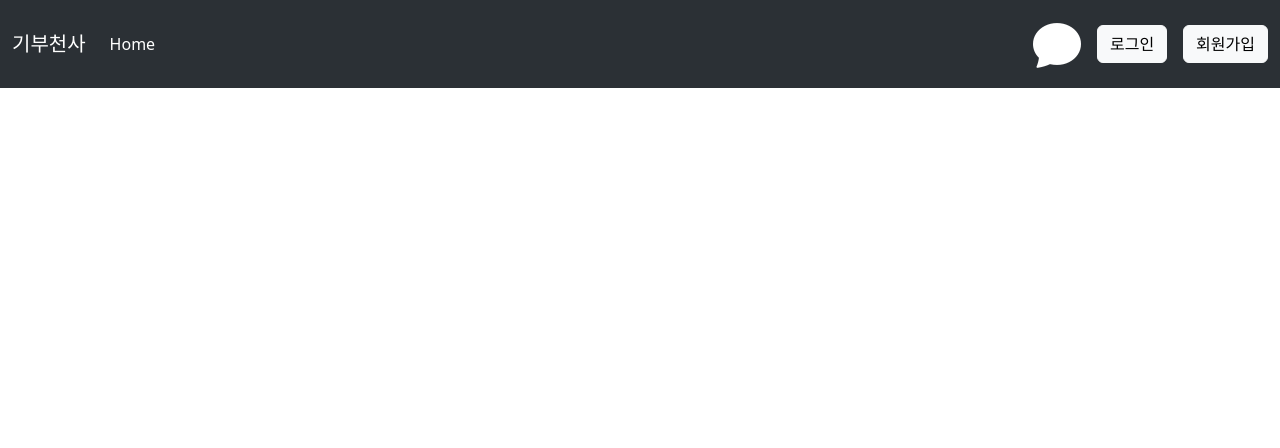
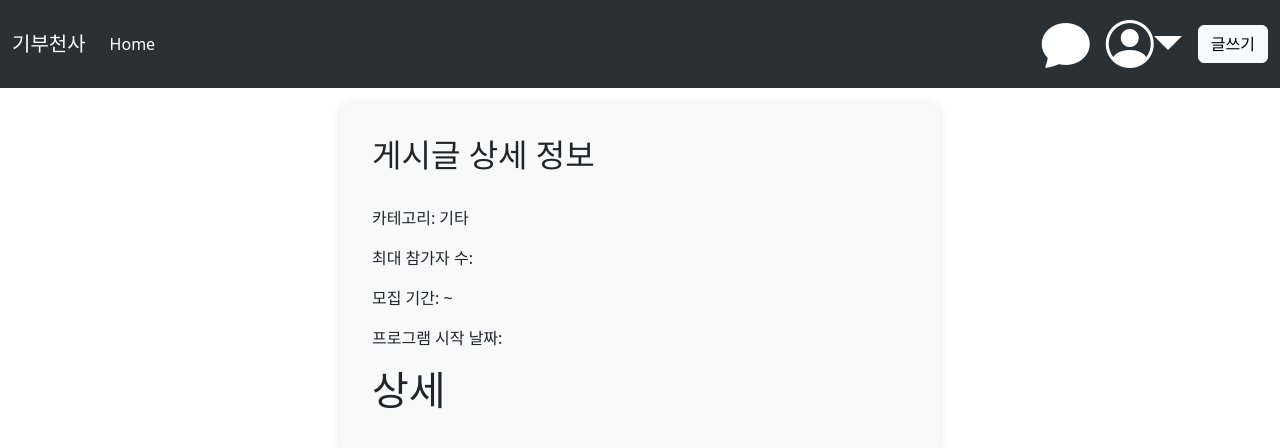
Before and after one commit to MinsFuture/webprogramming-team, a Vue app: page /board/1 in a window 1280 px wide. Before the commit this address had no page. Shown: the top 448 px of the page. Built offline with nearby package versions, Linux system fonts and the light colour scheme.

Commit message:
글 등록

```diff
--- a/src/components/CreatingBoardComp.vue
+++ b/src/components/CreatingBoardComp.vue
@@ -1,19 +1,21 @@
 <script>
+import axios from "axios";
+
 export default {
   name: "CreatingBoardComp",
   data() {
     return {
-      createdBoardRequestDto: {
+      ProgramSaveRequest: {
         title: '',
         content: '',
         category: '',
-        maxParticipants: 0,
-        recruitmentPeriodStart : '',
-        recruitmentPeriodEnd : '',
-        startDate: ''
+        maximum: 0,
+        recruitmentStartDate: '',
+        recruitmentEndDate: '',
+        programDate: ''
       },
+      files: [],
       isFormValid: false,
-      recruitmentPeriodValid: true
     }
   },
   methods: {
@@ -21,12 +23,35 @@ export default {
       event.preventDefault(); // 기본 제출 동작을 막습니다.
       // 양식 제출 전에 유효성 검사 실행
       this.checkFormValidity();
-      console.log(this.createdBoardRequestDto)
+      console.log(this.ProgramSaveRequest)
+      console.log(this.files)
 
       // 유효성 검사를 통과한 경우에만 제출
       if (this.isFormValid) {
         alert("글 등록에 성공하였습니다");
         // axios 요청 필요
+        let formData = new FormData();
+
+        formData.append('ProgramSaveRequest', JSON.stringify(this.ProgramSaveRequest));
+        for (let i = 0; i < this.files.length; i++) {
+          formData.append("files", this.files[i]);
+        }
+
+        axios
+            .post("http://localhost:8080/program", formData, {
+              headers: {
+                "Content-Type": "multipart/form-data"
+              }
+            })
+            .then((response) => {
+              console.log(response);
+              alert("글 등록에 성공하였습니다");
+              this.$router.push("/");
+            })
+            .catch((error) => {
+              console.error(error);
+              alert("글 등록에 실패하였습니다");
+            });
         this.$router.push("/");
       } else {
         // 유효성 검사를 통과하지 못한 경우 사용자에게 메시지 표시
@@ -34,20 +59,23 @@ export default {
       }
     },
 
+    handleFileChange(event) {
+      // 파일 선택 이벤트 핸들러
+      this.files = event.target.files;
+    },
+
     checkFormValidity() {
       // 모집 기간의 유효성 확인
-      this.recruitmentPeriodValid = this.createdBoardRequestDto.recruitmentPeriodStart !== '' &&
-          this.createdBoardRequestDto.recruitmentPeriodEnd !== '' &&
-          this.createdBoardRequestDto.recruitmentPeriodStart <= this.createdBoardRequestDto.recruitmentPeriodEnd;
+      this.recruitmentPeriodValid = this.ProgramSaveRequest.recruitmentStartDate !== '' &&
+          this.ProgramSaveRequest.recruitmentEndDate !== '' &&
+          this.ProgramSaveRequest.recruitmentStartDate <= this.ProgramSaveRequest.recruitmentEndDate;
 
       // 모든 필드가 유효한지 확인하여 isFormValid 업데이트
-      this.isFormValid = this.createdBoardRequestDto.title.trim().length > 0 &&
-          this.createdBoardRequestDto.content.trim().length > 0 &&
-          this.createdBoardRequestDto.category !== '' &&
-          this.createdBoardRequestDto.maxParticipants > 0 &&
-          this.recruitmentPeriodValid &&
-          this.createdBoardRequestDto.startDate !== '' &&
-          this.$refs.fileInput.files.length > 0;
+      this.isFormValid = this.ProgramSaveRequest.title.trim().length > 0 &&
+          this.ProgramSaveRequest.content.trim().length > 0 &&
+          this.ProgramSaveRequest.category !== '' &&
+          this.ProgramSaveRequest.maximum > 0 &&
+          this.ProgramSaveRequest.programDate !== ''
     }
   }
 }
@@ -59,7 +87,7 @@ export default {
     <form class="was-validated" @submit="submitForm">
       <div class="mb-3">
         <label for="title" class="form-label">제목</label>
-        <textarea v-model="createdBoardRequestDto.title" class="form-control" id="title"
+        <textarea v-model="ProgramSaveRequest.title" class="form-control" id="title"
                   placeholder="제목을 입력하세요" required style="height: 15px"></textarea>
         <div class="invalid-feedback">
           제목을 입력하세요
@@ -68,7 +96,7 @@ export default {
 
       <div class="mb-3">
         <label for="content" class="form-label">내용</label>
-        <textarea v-model="createdBoardRequestDto.content" class="form-control" id="content"
+        <textarea v-model="ProgramSaveRequest.content" class="form-control" id="content"
                   placeholder="내용을 입력하세요" required style="height: 200px"></textarea>
         <div class="invalid-feedback">
           내용을 입력하세요
@@ -76,7 +104,7 @@ export default {
       </div>
 
       <div class="mb-3">
-        <select v-model="createdBoardRequestDto.category" class="form-select" required aria-label="select example">
+        <select v-model="ProgramSaveRequest.category" class="form-select" required aria-label="select example">
           <option value="">카테고리를 선택하세요</option>
           <option value="1">교육</option>
           <option value="2">봉사</option>
@@ -87,7 +115,7 @@ export default {
 
       <div class="mb-3">
         <label for="maxParticipants" class="form-label">최대 참가자 수</label>
-        <input type="number" v-model="createdBoardRequestDto.maxParticipants" class="form-control" id="maxParticipants"
+        <input type="number" v-model="ProgramSaveRequest.maximum" class="form-control" id="maxParticipants"
                placeholder="최대 참가자 수를 입력하세요" min="1" max="99" required>
         <div class="invalid-feedback">
           최대 참가자 수를 입력하세요 (1부터 99까지 가능합니다)
@@ -97,26 +125,27 @@ export default {
       <div class="mb-3">
         <label for="recruitmentPeriod" class="form-label">모집 기간</label>
         <div class="d-flex align-items-center">
-          <input type="date" v-model="createdBoardRequestDto.recruitmentPeriodStart" class="form-control" id="recruitmentStartDate"
+          <input type="date" v-model="ProgramSaveRequest.recruitmentStartDate" class="form-control"
+                 id="recruitmentStartDate"
                  required>
           <span class="mx-2">~</span>
-          <input type="date" v-model="createdBoardRequestDto.recruitmentPeriodEnd" class="form-control" id="recruitmentEndDate"
+          <input type="date" v-model="ProgramSaveRequest.recruitmentEndDate" class="form-control"
+                 id="recruitmentEndDate"
                  required>
         </div>
-        <div class="invalid-feedback" v-if="!recruitmentPeriodValid">모집 종료일은 모집 시작일보다 앞에 있을 수 없습니다.</div>
-        <div class="invalid-feedback" v-else>모집 기간을 선택하세요</div>
       </div>
 
       <div class="mb-3">
         <label for="startDate" class="form-label">프로그램 시작 날짜</label>
-        <input type="date" v-model="createdBoardRequestDto.startDate" class="form-control" id="startDate" required>
+        <input type="date" v-model="ProgramSaveRequest.programDate" class="form-control" id="startDate" required>
         <div class="invalid-feedback">
           프로그램 시작 날짜를 선택하세요
         </div>
       </div>
 
       <div class="mb-3">
-        <input type="file" class="form-control" aria-label="file example" multiple required ref="fileInput">
+        <input type="file" class="form-control" aria-label="file example" multiple required ref="fileInput"
+               @change="handleFileChange">
         <div class="invalid-feedback">사진을 최소 하나이상 첨부해주세요</div>
       </div>
 
@@ -132,9 +161,11 @@ export default {
 .d-flex {
   display: flex;
 }
+
 .align-items-center {
   align-items: center;
 }
+
 .mx-2 {
   margin-left: 0.5rem;
   margin-right: 0.5rem;
--- /dev/null
+++ b/src/components/DetailBoardComp.vue
@@ -0,0 +1,69 @@
+<template>
+  <div class="detail-board">
+    <h2>게시글 상세 정보</h2>
+    <div>
+      <h3>{{ board.title }}</h3>
+      <p>{{ board.content }}</p>
+      <p>카테고리: {{ getCategoryText(board.category) }}</p>
+      <p>최대 참가자 수: {{ board.maxParticipants }}</p>
+      <p>모집 기간: {{ board.recruitmentPeriodStart }} ~ {{ board.recruitmentPeriodEnd }}</p>
+      <p>프로그램 시작 날짜: {{ board.startDate }}</p>
+      <h1>상세</h1>
+    </div>
+  </div>
+</template>
+
+<script>
+import axios from "axios";
+
+export default {
+  name: "DetailBoardComp",
+  data(){
+    return{
+      board : {}
+    }
+  },
+  methods: {
+    getCategoryText(category) {
+      switch (category) {
+        case 1:
+          return "교육";
+        case 2:
+          return "봉사";
+        case 3:
+          return "운동";
+        default:
+          return "기타";
+      }
+    },
+    mounted(){
+      let id = this.$route.param;
+
+      axios.get(`http://localhost:8080/program/${id}`)
+          .then((response) => {
+            this.board = response.data;
+          })
+          .catch((error) => {
+            console.log('글을 불러는데 실패했습니다' + error)
+          })
+    },
+  }
+};
+</script>
+
+<style scoped>
+.detail-board {
+  max-width: 600px;
+  margin: 0 auto;
+  padding: 2em;
+  background: #f9f9f9;
+  border-radius: 10px;
+  box-shadow: 0 0 10px rgba(0, 0, 0, 0.1);
+}
+.detail-board h2 {
+  margin-bottom: 1em;
+}
+.detail-board div {
+  margin-top: 1em;
+}
+</style>
--- a/src/router.js
+++ b/src/router.js
@@ -5,6 +5,7 @@ import MyRanksComp from "@/components/profile/MyRanksComp.vue";
 import CreatingBoardComp from "@/components/CreatingBoardComp.vue";
 import CreateMemberComp from "@/components/CreateMemberComp.vue";
 import LoginFormComp from "@/components/LoginFormComp.vue";
+import DetailBoardComp from "@/components/DetailBoardComp.vue";
 
 const routes = [
     {
@@ -30,6 +31,10 @@ const routes = [
     {
         path: "/login",
         component: LoginFormComp
+    },
+    {
+        path: "/board/:id",
+        component: DetailBoardComp
     }
 ];
 
--- a/src/store.js
+++ b/src/store.js
@@ -5,7 +5,7 @@ const store = createStore({
     state(){
         return {
             accessToken : '',
-            isLogin : false
+            isLogin : true
         }
     },
     mutations : {
```
